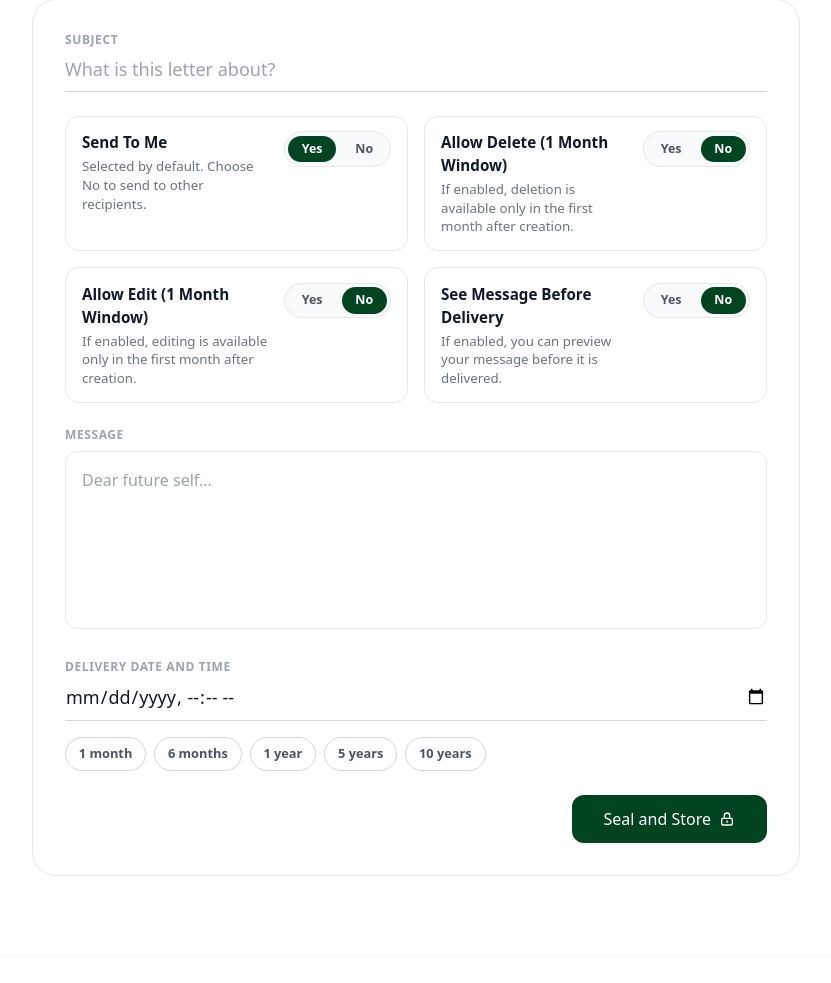
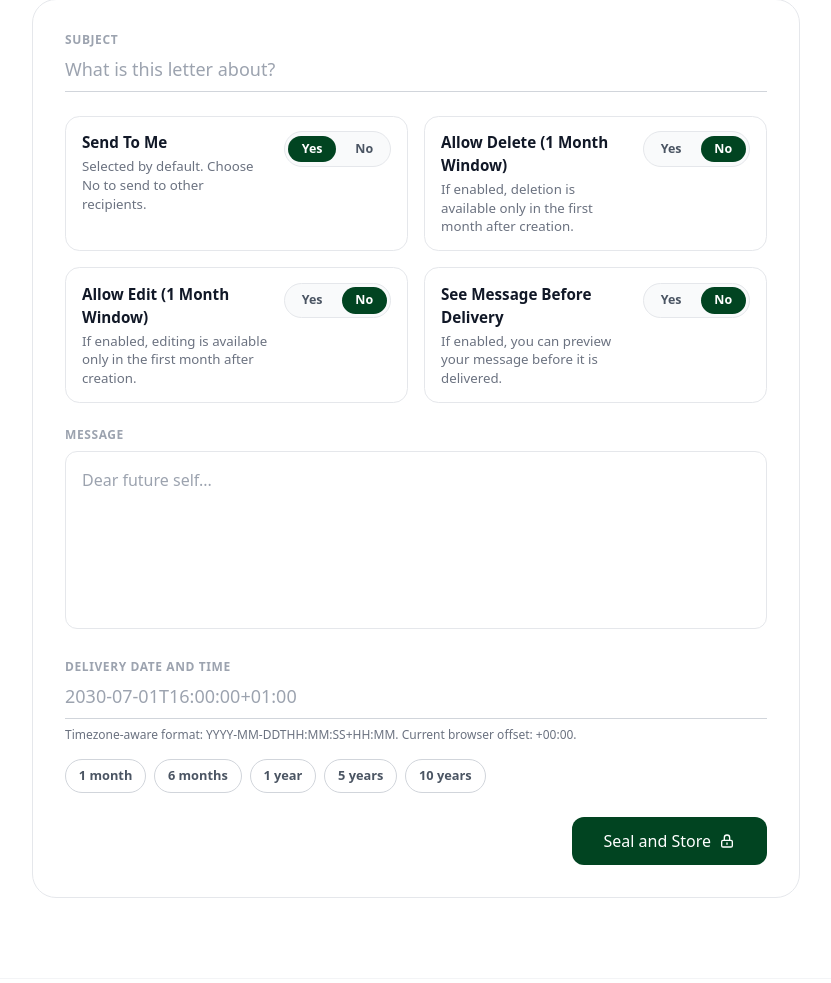
Before and after one commit to stepan-kakosyan/lettergator, a Django app: page /letters/create/ in a window 1280 px wide. Shown: the part 343-1326 px from the top of the page, without its empty margins (224-1055 px from the left). Run offline with Django 3.2, Linux system fonts and the light colour scheme; the visitor is signed in with stand-in values (Sample User, id 1); parts of the project's set-up code (start-up, migrations or seed data) failed here and were passed over; some libraries are stand-ins or nearby versions.

Commit message:
update email

```diff
--- a/letters/forms.py
+++ b/letters/forms.py
@@ -1,3 +1,5 @@
+from datetime import datetime
+
 from django import forms
 from django.core.exceptions import ValidationError
 from django.core.validators import validate_email
@@ -29,7 +31,8 @@ class LetterForm(forms.ModelForm):
             ),
             "delivery_at": forms.DateTimeInput(
                 attrs={
-                    "type": "datetime-local",
+                    "type": "text",
+                    "placeholder": "2030-07-01T16:00:00+01:00",
                     "required": True,
                 }
             ),
@@ -53,9 +56,26 @@ class LetterForm(forms.ModelForm):
         self.fields["allow_sender_preview"].initial = False
 
     def clean_delivery_at(self):
-        delivery_at = self.cleaned_data["delivery_at"]
+        raw_delivery_at = self.data.get(self.add_prefix("delivery_at"), "").strip()
+        normalized = raw_delivery_at.replace("Z", "+00:00")
+
+        try:
+            delivery_at = datetime.fromisoformat(normalized)
+        except ValueError as exc:
+            raise forms.ValidationError(
+                "Use ISO format with timezone, for example "
+                "2030-07-01T16:00:00+01:00."
+            ) from exc
+
+        if delivery_at.tzinfo is None:
+            raise forms.ValidationError(
+                "Include timezone offset, for example +04:00 or Z."
+            )
+
         if delivery_at <= timezone.now():
-            raise forms.ValidationError("Delivery date and time must be in the future.")
+            raise forms.ValidationError(
+                "Delivery date and time must be in the future."
+            )
         return delivery_at
 
     def clean(self):
--- a/letters/templates/letters/letter_create.html
+++ b/letters/templates/letters/letter_create.html
@@ -137,6 +137,10 @@
                     </label>
                     {{ form.delivery_at }}
                     {{ form.delivery_at.errors }}
+                    <p class="mt-2 text-xs text-gray-500" id="timezone-hint">
+                        Include timezone in ISO format, for example
+                        2030-07-01T16:00:00+01:00.
+                    </p>
                     <div class="preset-row mt-4" role="group" aria-label="Quick date presets">
                         <button type="button" class="preset-btn" data-date-months="1">1 month</button>
                         <button type="button" class="preset-btn" data-date-months="6">6 months</button>
--- a/letters/templates/letters/vault.html
+++ b/letters/templates/letters/vault.html
@@ -196,7 +196,7 @@
                             </td>
 
                             <td>
-                                <span class="text-sm font-medium text-gray-900">{{ letter.delivery_at|date:"M d, Y H:i" }}</span>
+                                <span class="text-sm font-medium text-gray-900">{{ letter.delivery_at|date:"M d, Y H:i T" }}</span>
                             </td>
 
                             <td>
--- a/static/js/landing.js
+++ b/static/js/landing.js
@@ -68,6 +68,7 @@
     const recipientPanel = document.getElementById("recipient-panel");
     const recipientInputs = document.getElementById("recipient-inputs");
     const recipientList = document.getElementById("id_recipient_list");
+    const timezoneHint = document.getElementById("timezone-hint");
     const addRecipient = document.getElementById("add-recipient");
     const helper = document.getElementById("recipient-helper");
 
@@ -119,13 +120,35 @@
       });
     }
 
-    function formatForDateTimeLocal(dateValue) {
+    function localOffsetString(dateValue) {
+      const offsetMinutes = -dateValue.getTimezoneOffset();
+      const sign = offsetMinutes >= 0 ? "+" : "-";
+      const abs = Math.abs(offsetMinutes);
+      const hours = String(Math.floor(abs / 60)).padStart(2, "0");
+      const minutes = String(abs % 60).padStart(2, "0");
+      return `${sign}${hours}:${minutes}`;
+    }
+
+    function formatIsoWithOffset(dateValue) {
       const year = dateValue.getFullYear();
       const month = String(dateValue.getMonth() + 1).padStart(2, "0");
       const day = String(dateValue.getDate()).padStart(2, "0");
       const hours = String(dateValue.getHours()).padStart(2, "0");
       const minutes = String(dateValue.getMinutes()).padStart(2, "0");
-      return `${year}-${month}-${day}T${hours}:${minutes}`;
+      const seconds = String(dateValue.getSeconds()).padStart(2, "0");
+      const offset = localOffsetString(dateValue);
+      return `${year}-${month}-${day}T${hours}:${minutes}:${seconds}${offset}`;
+    }
+
+    function initTimezoneHint() {
+      if (!timezoneHint) {
+        return;
+      }
+      const now = new Date();
+      timezoneHint.textContent = (
+        "Timezone-aware format: YYYY-MM-DDTHH:MM:SS+HH:MM. "
+        + `Current browser offset: ${localOffsetString(now)}.`
+      );
     }
 
     function initDatePresets() {
@@ -141,7 +164,7 @@
           const targetDate = new Date();
           targetDate.setMonth(targetDate.getMonth() + monthOffset);
 
-          deliveryAt.value = formatForDateTimeLocal(targetDate);
+          deliveryAt.value = formatIsoWithOffset(targetDate);
           deliveryAt.dispatchEvent(new Event("change", { bubbles: true }));
 
           presetButtons.forEach((item) => item.classList.remove("is-active"));
@@ -149,7 +172,7 @@
         });
       });
     }
-
+        initTimezoneHint();
     function syncRecipientList() {
       const values = Array.from(
         recipientInputs.querySelectorAll("input[data-recipient]"),
@@ -247,6 +270,7 @@
     });
 
     initBinaryToggles();
+    initBrowserTimezone();
     initDatePresets();
     toggleRecipientPanel();
   }
```
Also changed, not shown: README.md, letters/migrations/0006_letter_delivery_timezone.py (added), letters/migrations/0007_remove_letter_delivery_timezone.py (added), 1 other file.
